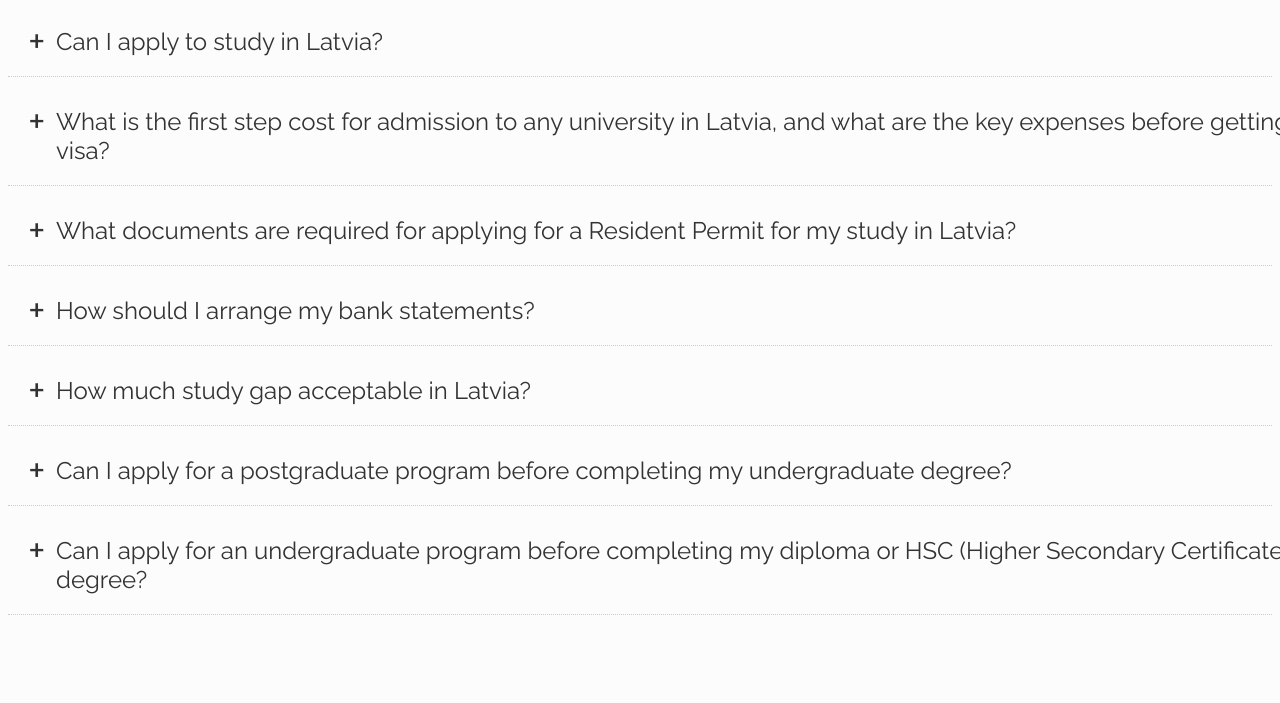
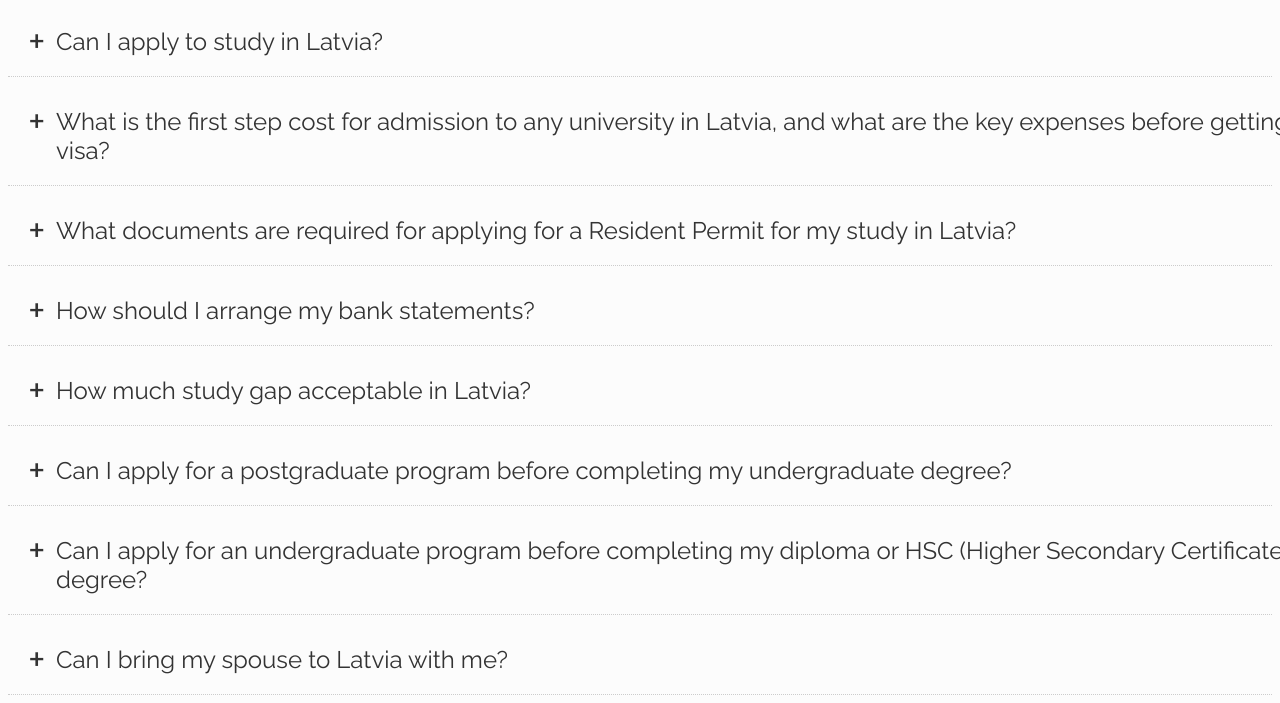
Before and after one commit to arifulatwork/lv-ariful.github.io, a plain HTML site: page index.html in a window 1280 px wide. Shown: the part 109-812 px from the top of the page. Drawn offline with Linux system fonts and the light colour scheme.

Commit message:
updated faq

```diff
--- a/index.html
+++ b/index.html
@@ -216,6 +216,13 @@
               <label for="q7" class="panel-title">Can I apply for an undergraduate program before completing my diploma or HSC (Higher Secondary Certificate) degree?</label>
               <div class="panel-content">No, you must complete your diploma or HSC degree before applying to an undergraduate program. Most universities require proof of completion as part of the admission process, and your application will not be considered without it.</div>
             </div>
+            <div class="faq-content">
+                <div class="faq-question">
+                  <input id="q8" type="checkbox" class="panel">
+                  <div class="plus">+</div>
+                  <label for="q8" class="panel-title">Can I bring my spouse to Latvia with me?</label>
+                  <div class="panel-content">Yes, you can bring your spouse to Latvia, but you will need to complete at least one semester of your studies first. After that, you can request an invitation number to initiate the process for your spouse's visa.</div>
+                </div>
 
 
 
```
